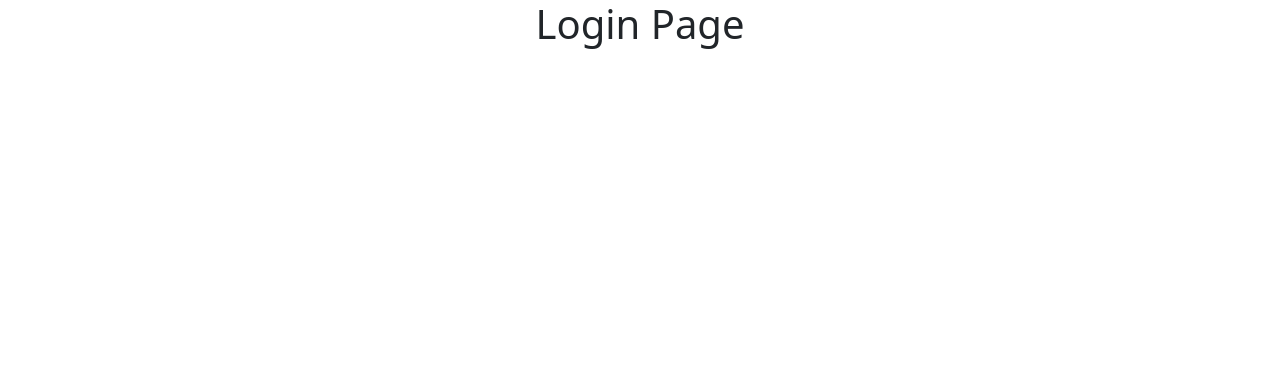
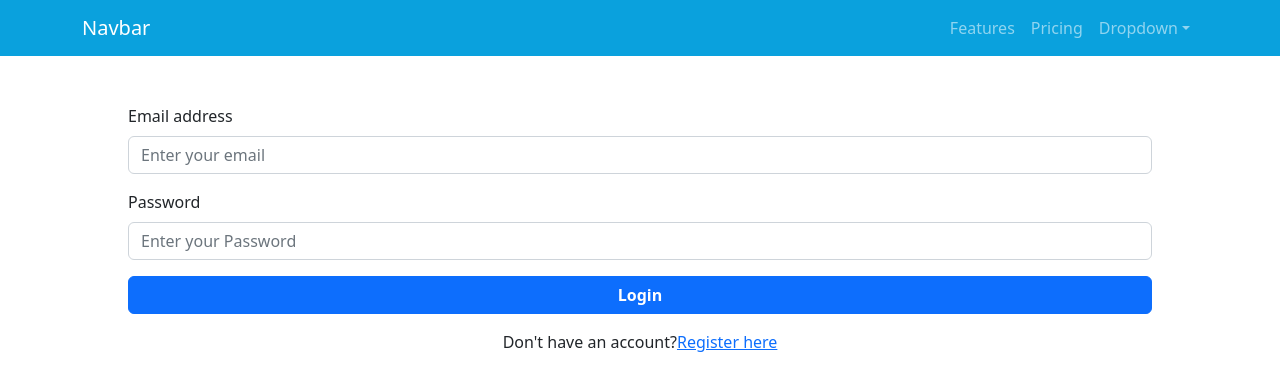
Before and after one commit to MuhammadAbdiel/capstone-dicoding, a React (Create React App) app: page /login in a window 1280 px wide. Shown: the top 390 px of the page. Built offline with nearby package versions, Linux system fonts and the light colour scheme.

Commit message:
Created Login page

```diff
--- a/src/App.js
+++ b/src/App.js
@@ -6,7 +6,7 @@ import Register from "./pages/Register";
 
 function App() {
   return (
-    <div className="App">
+    <div>
       <BrowserRouter>
         <Routes>
           <Route path="/" element={<Home />} />
--- a/src/pages/Login.jsx
+++ b/src/pages/Login.jsx
@@ -1,10 +1,39 @@
 import React from "react";
+import Button from "react-bootstrap/Button";
+import Form from "react-bootstrap/Form";
+import HeaderComponent from "../components/HeaderComponent";
+import { Link } from "react-router-dom";
 
 const Login = () => {
   return (
-    <div>
-      <h1>Login Page</h1>
-    </div>
+    <>
+      <HeaderComponent />
+      <div className=" d-flex justify-content-center my-5 ">
+        <Form style={{ width: "80%" }}>
+          <Form.Group className="mb-3" controlId="formEmail">
+            <Form.Label>Email address</Form.Label>
+            <Form.Control type="email" placeholder="Enter your email" />
+          </Form.Group>
+
+          <Form.Group className="mb-3 " controlId="formPassword">
+            <Form.Label>Password</Form.Label>
+            <Form.Control type="password" placeholder="Enter your Password" />
+          </Form.Group>
+
+          <Button
+            style={{ width: "100%" }}
+            className="mb-3 fw-bold"
+            variant="primary"
+            type="submit"
+          >
+            Login
+          </Button>
+          <p className="d-flex justify-content-center">
+            Don't have an account? <Link to="/register"> Register here</Link>
+          </p>
+        </Form>
+      </div>
+    </>
   );
 };
 
```
